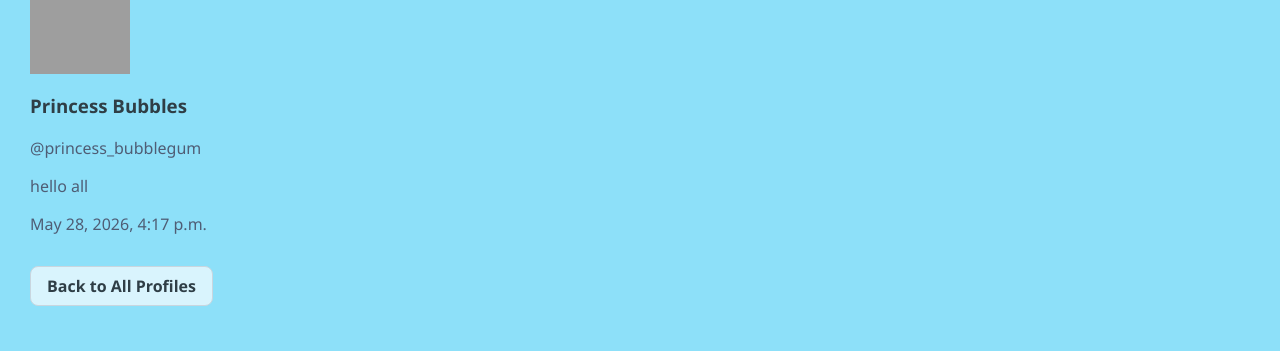
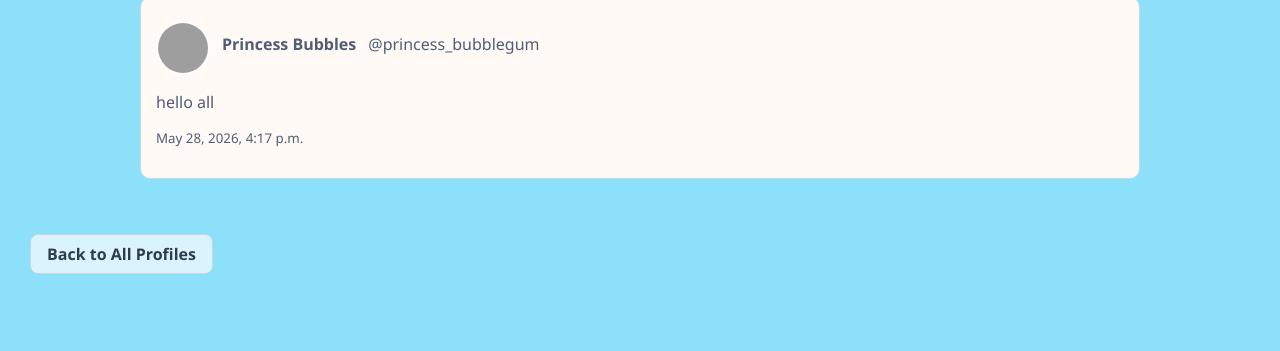
Before and after one commit to karachio/cs412, a Django app: page /mini_insta/profile/2/feed in a window 1280 px wide. Shown: the part 771-1122 px from the top of the page. After the commit the page ends 1045 px from the top, so only its background shows below. Run offline with Django 5.2, Linux system fonts and the light colour scheme; data comes from the database, SQL or seed files in the repository; grey boxes are pictures that could not be loaded.

Commit message:
fixed some styling errors

```diff
--- a/mini_insta/templates/mini_insta/show_feed.html
+++ b/mini_insta/templates/mini_insta/show_feed.html
@@ -11,39 +11,44 @@ mini_insta/show_feed.html
 
 {% block content %}
 
+<main class="search-results-page">
+
     <h1>{{ profile.display_name }}'s Feed</h1>
 
-<a href="{% url 'show_profile' profile.pk %}">
+    <a class="back-link" href="{% url 'show_profile' profile.pk %}">
         Back to Profile
     </a>
 
+    <div class="results-section">
+
         {% for post in profile.get_post_feed %}
 
-    <div class="feed-post">
+            <div class="result-card">
 
-        <div class="post-author">
 
+                <div class="feed-author">
                     {% if post.profile.profile_image_url %}
-                <img src="{{post.profile.profile_image_url}}" width="100">
+                        <img src="{{post.profile.profile_image_url}}" width="60">
                     {% endif %}
 
-            <h3>{{post.profile.display_name}}</h3>
+                    <p><strong>{{ post.profile.display_name }}</strong></p>
                     <p>@{{post.profile.username}}</p>
+                </div>
 
-        </div>
 
                 <div class="post-content">
                     <p>{{post.caption}}</p>
-            <p>{{post.timestamp}}</p>
-        </div>
-
-        {% for photo in post.get_all_photos %}
-            <img src="{{photo.get_image_url}}" width="300">
-        {% endfor %}
-
+                    <p><small>{{post.timestamp}}</small></p>
                 </div>
 
 
+                <div class="results-grid">
+                    {% for photo in post.get_all_photos %}
+                        <img src="{{photo.get_image_url}}">
+                    {% endfor %}
+                </div>
+
+            </div>
 
         {% empty %}
 
@@ -51,4 +56,8 @@ mini_insta/show_feed.html
 
         {% endfor %}
 
+    </div>
+
+</main>
+
 {% endblock %}
--- a/static/styles-for-mini_insta.css
+++ b/static/styles-for-mini_insta.css
@@ -401,3 +401,57 @@ input[type="submit"]:hover {
     color: darkred;
     transform: translateY(-1px);
 }
+
+
+
+.feed-author {
+    display: flex;
+    align-items: center;
+    gap: 12px;
+    margin-bottom: 10px;
+}
+
+.feed-author img {
+    width: 50px;
+    height: 50px;
+    object-fit: cover;
+    border-radius: 50%;
+    border: 2px solid #ffffff;
+}
+
+.feed-author p {
+    margin: 0;
+}
+
+
+.feed-post,
+.result-card {
+    background: #fffaf5;
+    border: 1px solid #c9d6df;
+    border-radius: 10px;
+    padding: 15px;
+    margin-bottom: 20px;
+}
+
+
+.feed-post img {
+    width: 100%;
+    max-width: 250px;
+    height: 180px;
+    object-fit: cover;
+    border-radius: 8px;
+    border: 3px solid #fff;
+}
+
+
+.feed-post .results-grid {
+    display: flex;
+    flex-wrap: wrap;
+    gap: 10px;
+    margin-top: 10px;
+}
+
+
+.feed-post p {
+    margin: 5px 0;
+}
```
Lines whose indentation alone changed are shown as unchanged.
